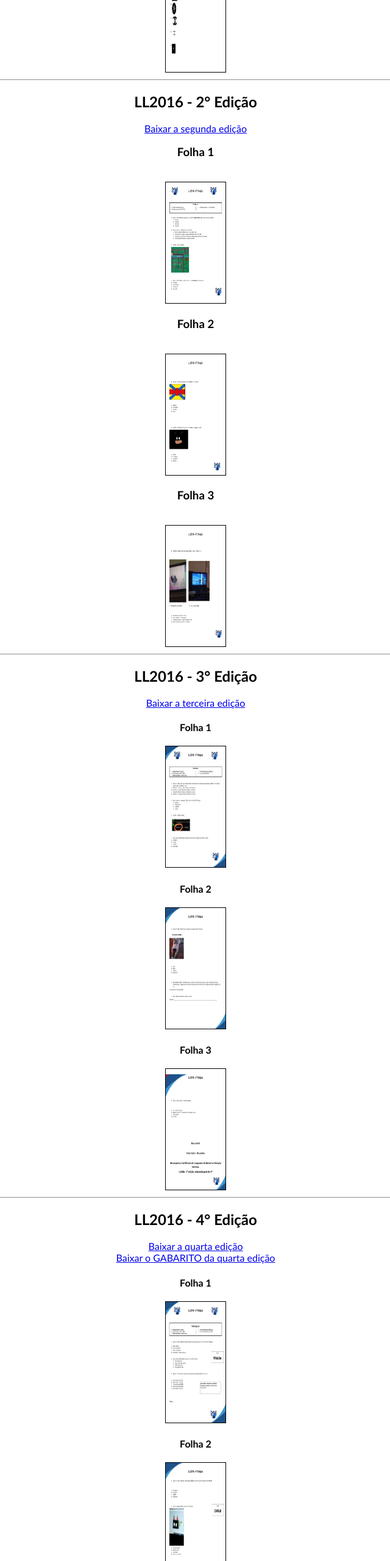
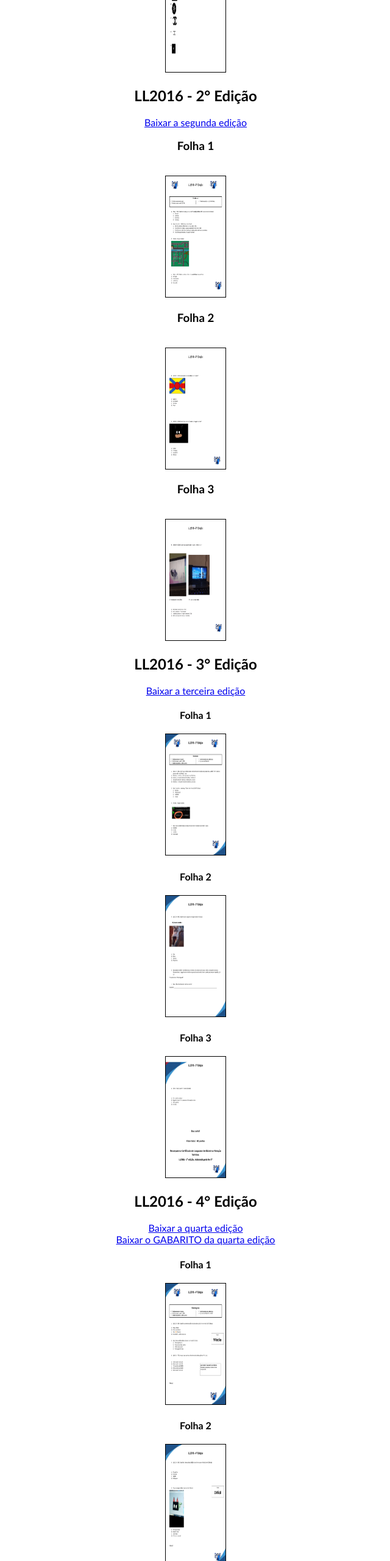
Before and after one commit to RedoHert/LosLocosMuseum.github.io, a plain HTML site: page provas.html in a window 1280 px wide. Shown: the part 1040-3600 px from the top of the page at 61% size, without its empty margins (319-959 px from the left). Drawn offline with Linux system fonts and the light colour scheme.

Commit message:
Update provas.html

```diff
--- a/provas.html
+++ b/provas.html
@@ -203,7 +203,6 @@
             <br>
         </div>
 
-        <hr>
         <div class="edition" data-edition="Segunda">
             <h2>LL2016 - 2° Edição</h2>
             <a href="arquivos/2 edicao.zip" download="2 edicao">Baixar a segunda edição</a>
@@ -221,7 +220,6 @@
             <br>
         </div>
 
-        <hr>
         <div class="edition" data-edition="Terceira">
             <h2>LL2016 - 3° Edição</h2>
             <a href="arquivos/3 edicao.zip" download="3 edicao">Baixar a terceira edição</a>
@@ -235,7 +233,6 @@
             <img src="imgs/provas/3edicao/LL2016-3edicao_page-0003.jpg" height="200" width="100">
         </div>
 
-        <hr>
         <div class="edition" data-edition="Quarta">
             <h2>LL2016 - 4° Edição</h2>
             <a href="arquivos/4 edicao.zip" download="4 edicao">Baixar a quarta edição</a>
@@ -250,7 +247,6 @@
         </div>
     </div>
     <button onclick="voltarParaTopo()" id="btnVoltarTopo">Voltar para o topo</button>
-    <hr>
     <footer class="rodape">
        <p><u> ©2024 - RedoHert todos os direitos reservados</u></p>
     </footer>
```
